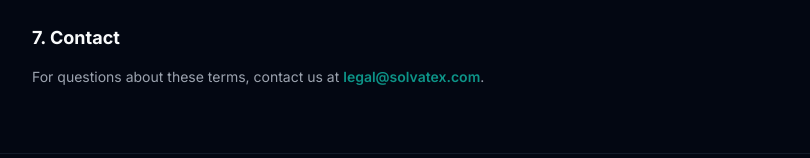
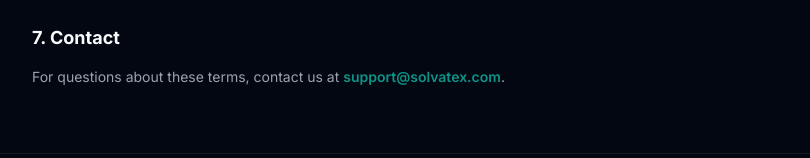
Before and after one commit to BerMoha/MemberHub, a Next.js app: page /terms in a window 1280 px wide. Shown: the part 875-1033 px from the top of the page, without its empty margins (232-1042 px from the left). Built offline with nearby package versions, Linux system fonts and the light colour scheme.

Commit message:
Use support@solvatex.com across all pages
Co-Authored-By: Claude Opus 4.6 <noreply@anthropic.com>

```diff
--- a/src/app/about/page.tsx
+++ b/src/app/about/page.tsx
@@ -35,7 +35,7 @@ export default function AboutPage() {
       <div className="card" style={{ padding: "2rem", textAlign: "center", background: "linear-gradient(135deg, rgba(13,148,136,0.06), rgba(99,102,241,0.06))" }}>
         <h2 style={{ fontSize: 18, fontWeight: 700, marginBottom: 8 }}>Contact Us</h2>
         <p style={{ fontSize: 13, color: "var(--muted)" }}>
-          Have questions? Reach out at <a href="mailto:contact@solvatex.com" style={{ color: "#0d9488", fontWeight: 600 }}>contact@solvatex.com</a>
+          Have questions? Reach out at <a href="mailto:support@solvatex.com" style={{ color: "#0d9488", fontWeight: 600 }}>support@solvatex.com</a>
         </p>
       </div>
     </section>
--- a/src/app/privacy/page.tsx
+++ b/src/app/privacy/page.tsx
@@ -32,7 +32,7 @@ export default function PrivacyPage() {
 
         <h2 style={{ fontSize: 18, fontWeight: 700, color: "var(--text)", marginBottom: 10 }}>6. Contact</h2>
         <p>
-          For privacy-related inquiries, contact us at <a href="mailto:privacy@solvatex.com" style={{ color: "#0d9488", fontWeight: 600 }}>privacy@solvatex.com</a>.
+          For privacy-related inquiries, contact us at <a href="mailto:support@solvatex.com" style={{ color: "#0d9488", fontWeight: 600 }}>support@solvatex.com</a>.
         </p>
       </div>
     </section>
--- a/src/app/terms/page.tsx
+++ b/src/app/terms/page.tsx
@@ -37,7 +37,7 @@ export default function TermsPage() {
 
         <h2 style={{ fontSize: 18, fontWeight: 700, color: "var(--text)", marginBottom: 10 }}>7. Contact</h2>
         <p>
-          For questions about these terms, contact us at <a href="mailto:legal@solvatex.com" style={{ color: "#0d9488", fontWeight: 600 }}>legal@solvatex.com</a>.
+          For questions about these terms, contact us at <a href="mailto:support@solvatex.com" style={{ color: "#0d9488", fontWeight: 600 }}>support@solvatex.com</a>.
         </p>
       </div>
     </section>
```
